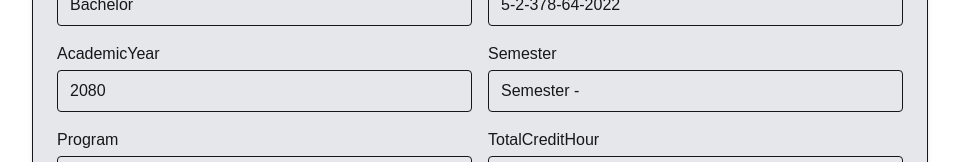
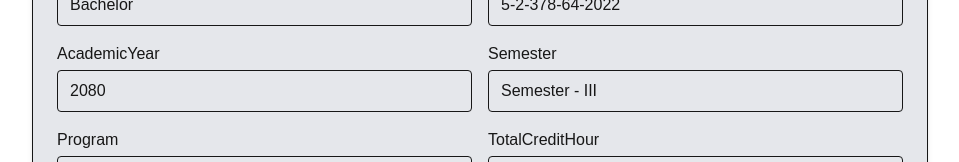
Before and after one commit to surajpathakcs/student-reportcard-entry, a Next.js app: page /form in a window 1280 px wide. Shown: the part 163-325 px from the top of the page, without its empty margins (160-1119 px from the left). Built offline with nearby package versions, Linux system fonts and the light colour scheme.

Commit message:
Update form/page.tsx to have better default values

```diff
--- a/src/app/form/page.tsx
+++ b/src/app/form/page.tsx
@@ -25,7 +25,7 @@ const FormPage = () => {
     Level: "Bachelor",
     RegNo: "5-2-378-64-2022",
     AcademicYear: "2080",
-    Semester: "Semester - ",
+    Semester: "Semester - III",
     Program: "Bachelors Degree in Computer Science and Information Technology",
     TotalCreditHour: "15",
     SGPA: "",
@@ -93,9 +93,9 @@ const handleSubmit = async (e: React.FormEvent) => {
       ImageName:"IMG_",
       StudentName: "",
       Level: "Bachelor",
-      RegNo: "5-2-478-64-2021",
+      RegNo: "5-2-378-64-2022",
       AcademicYear: "2080",
-      Semester: "Semester - ",
+      Semester: "Semester - III",
       Program: "Bachelors Degree in Computer Science and Information Technology",
       TotalCreditHour: "15",
       SGPA: "",
```
